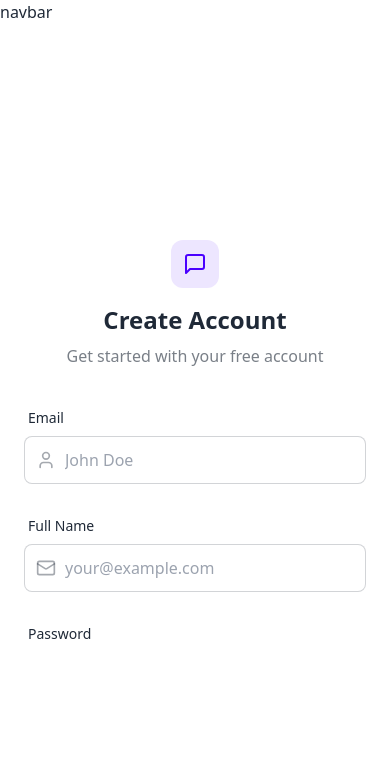
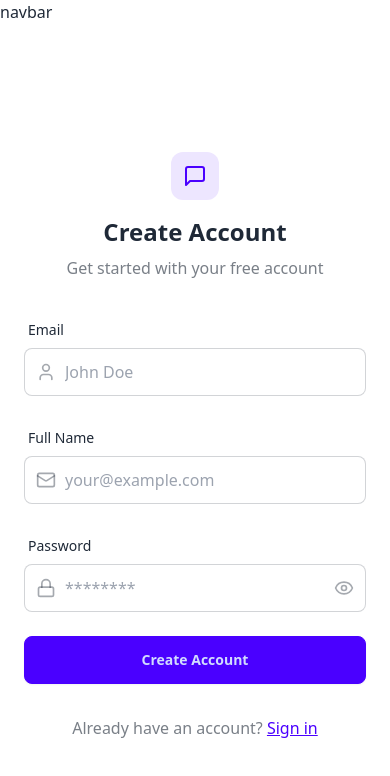
Before and after one commit to ankit8394/chat-app, a React (Vite) app in the folder frontend/: page /signup in a window 390 px wide. Shown: the top 776 px of the page. Built offline with nearby package versions, Linux system fonts and the light colour scheme; no server answers.

Commit message:
signup functionalty done with check

```diff
--- a/frontend/src/App.jsx
+++ b/frontend/src/App.jsx
@@ -10,9 +10,11 @@ import { useAuthStore } from './store/useAuthStore';
 
 import {Loader} from "lucide-react";
 
+import {Toaster} from "react-hot-toast";
+
 const App = () => {
 
-  const {authUser,checkAuth,isCheckingAuth} = useAuthStore()
+  const {authUser,checkAuth,isCheckingAuth} = useAuthStore();
 
   useEffect(()=>{
     checkAuth()
@@ -36,6 +38,10 @@ const App = () => {
     <Route path="/settings" element={<SettingsPage />}/>
     <Route path="/profile" element={authUser? <ProfilePage />:<Navigate to="/login"/>}/>
   </Routes>
+
+
+    <Toaster/>
+
    </div>
   )
 }
--- /dev/null
+++ b/frontend/src/components/AuthImagePattern.jsx
@@ -0,0 +1,25 @@
+
+const AuthImagePattern = ({title, subtitle}) =>{
+    return(
+        <div className="hidden lg:flex items-center justify-center bg-base-200 p-12">
+            <div className="max-w-md text-center">
+                <div className="grid grid-cols-3 gap-3 mb-8">
+                    {
+                        [...Array(9)].map((_,i)=>(
+                            <div
+                            key={i}
+                            className={`aspect-square rounded-2xl bg-primary/10 ${
+                                i%2 ==0 ? "animate-pulse" :""
+                            }`}
+                            />
+                        ))
+                    }
+                </div>
+                <h2 className="text-2xl font-bold mb-4">{title}</h2>
+                <p className="text-base-content/60">{subtitle}</p>
+            </div>
+        </div>
+    );
+};
+
+export default AuthImagePattern;
--- a/frontend/src/pages/SignUpPage.jsx
+++ b/frontend/src/pages/SignUpPage.jsx
@@ -1,6 +1,9 @@
 import React, { useState } from 'react'
 import { useAuthStore } from '../store/useAuthStore';
-import { Eye, EyeOff, Mail, MessageSquare, User } from 'lucide-react';
+import { Eye, EyeOff, Mail, MessageSquare, User,Lock, Loader2 } from 'lucide-react';
+import { Link } from 'react-router-dom';
+import AuthImagePattern from '../components/authImagePattern';
+import toast from 'react-hot-toast';
 
 const SignUpPage = () => {
   const [showPassword, setShowPassword] = useState(false);
@@ -13,12 +16,36 @@ const SignUpPage = () => {
 
   });
 
-  const { signup, isSignigUp } = useAuthStore();
+  const { signup, isSigningUp } = useAuthStore();
 
-  const validateForm = () => {}
+  const validateForm = () => {
+    if(!formData.fullName.trim())
+        return toast.error("Full Name is required");
+
+    if(!formData.email.trim())
+        return toast.error("Email is reqired");
+
+    if(!/\S+@\S+\.\S+/.test(formData.email))
+        return toast.error("Enter valid email");
+
+    if(!formData.password)
+        return toast.error("Password is required");
+
+    if(formData.password.length < 8 )
+        return toast.error("Password must be at least 8 characters");
+
+
+    return true;
+
+  }
   const handleSubmit = (e) => {
     e.preventDefault()
-  }
+
+    const success = validateForm();
+
+    if (success === true) signup(formData);
+
+  };
 
 
 
@@ -28,7 +55,7 @@ const SignUpPage = () => {
         <div className='flex flex-col justify-center items-center p-6 sm:p-12'>
             <div className='w-full max-w-md space-y-8'>
                 <div className='text-center mb-8'>
-                    {/* for message logo*/}
+                    {/* logo part*/}
                     <div className='flex flex-col items-center gap-2 group'>
                         <div className='size-12 rounded-xl bg-primary/10 flex items-center
                          justify-center group-hover:bg-primary/20 transition-colors'>
@@ -44,7 +71,7 @@ const SignUpPage = () => {
                             <span className='label-text font-medium'>Email</span>
                         </label>
                         <div className="relative">
-                            {/* user Icon */}
+                                   {/*for user icon */}
                             <div className='absolute inset-y-0 left-0 pl-3 flex items-center pointer-events-none'>
                                 <User className='size-5 text-base-content/40' />
                             </div>
@@ -63,7 +90,7 @@ const SignUpPage = () => {
                             <span className='label-text font-medium'>Full Name</span>
                         </label>
                         <div className="relative">
-                            {/* Lock Icon */}
+                                   {/*for mail icon */}
                             <div className='absolute inset-y-0 left-0 pl-3 flex items-center pointer-events-none'>
                                 <Mail className='size-5 text-base-content/40' />
                             </div>
@@ -81,13 +108,69 @@ const SignUpPage = () => {
                         <label className='label'>
                             <span className='label-text font-medium'>Password</span>
                         </label>
+                        <div className="relative">
+                            {/*for lock icon */}
+                            <div className='absolute inset-y-0 left-0 pl-3 flex items-center pointer-events-none'>
+                                <Lock className='size-5 text-base-content/40' />
+                            </div>
+                            <input
+                            type={showPassword ? "text" : "password"}
+                            className={`input input-bordered w-full pl-10`}
+                            placeholder='********'
+                            value={formData.password}
+                            onChange={(e)=>setFormData({...formData,password: e.target.value})}
+                             />
+                             <button type='button'
+                             className='absolute inset-y-0 right-0 pr-3 flex items-center'
+                             onClick={()=>setShowPassword(!showPassword)}
+                             >
+                                {showPassword ?
+                                    ( <EyeOff className='size-5 text-base-content/40' /> )
+                                    :
+                                    ( <Eye className='size-5 text-base-content/40' />)
+                                }
+                             </button>
+                        </div>
+                    </div>
 
+                    <button type='submit' className='btn btn-primary w-full' disabled={isSigningUp}>
+                        {
+                            isSigningUp ? (
+                                <>
+                                <Loader2 className='sise-5 animate-spin' />
+                                Loading...
+                                </>
+                            ) : (
+                                "Create Account"
+                            )
+                        }
+                    </button>
+                </form>
 
+                    <div className='text-center'>
+                        <p className='text-base-content/60'>
+                            Already have an account?{" "}
+                            <Link to="/login" className='link link-primary'>
+                            Sign in
+                            </Link>
+                        </p>
+                        {/*another way to do*/}
+                        {/*
+                        <p className='text-base-content/60'>
+                            Already have an account?{" "}
+                            <a href="/login">Sign in</a>
+                        </p>
+                        */}
+                    </div>
 
-                    </div>
-                </form>
             </div>
         </div>
+
+            <AuthImagePattern
+                title="Have A Good Day."
+                subtitle="Connect with friends, share moments, and stay in touch with your loved ones."
+            />
+
     </div>
   )
 };
--- a/frontend/src/store/useAuthStore.js
+++ b/frontend/src/store/useAuthStore.js
@@ -1,5 +1,6 @@
 import {create} from "zustand";
 import { axiosInstance } from "../lib/axios.js";
+import toast from "react-hot-toast";
 
 export const useAuthStore = create((set)=>({
     authUser: null,
@@ -29,6 +30,30 @@ export const useAuthStore = create((set)=>({
     },
 
     signup: async (data) =>{
+        set({ isSigningUp:true});
+        try {
+            const res = await axiosInstance.post("/auth/signup",data);
+            set({authUser:res.data});
+            toast.success("Account created successfully");
 
-    }
+        } catch (error) {
+            toast.error(error.response.data.message);
+            console.log("Error in signup:", error);
+        }
+        finally{
+            set({isSigningUp: false});
+        }
+    },
+
+    logout: async ()=>{
+        try {
+            await axiosInstance.post("/auth/logout");
+            set({authUser:null});
+            toast.success("logged out successfully");
+
+        } catch (error) {
+            toast.error(error.response.data.message);
+            console.log("Error in logout:", error);
+        }
+    },
 }));
```
Also changed, not shown: 2 other files (tests, documents, lock files or other folders).
